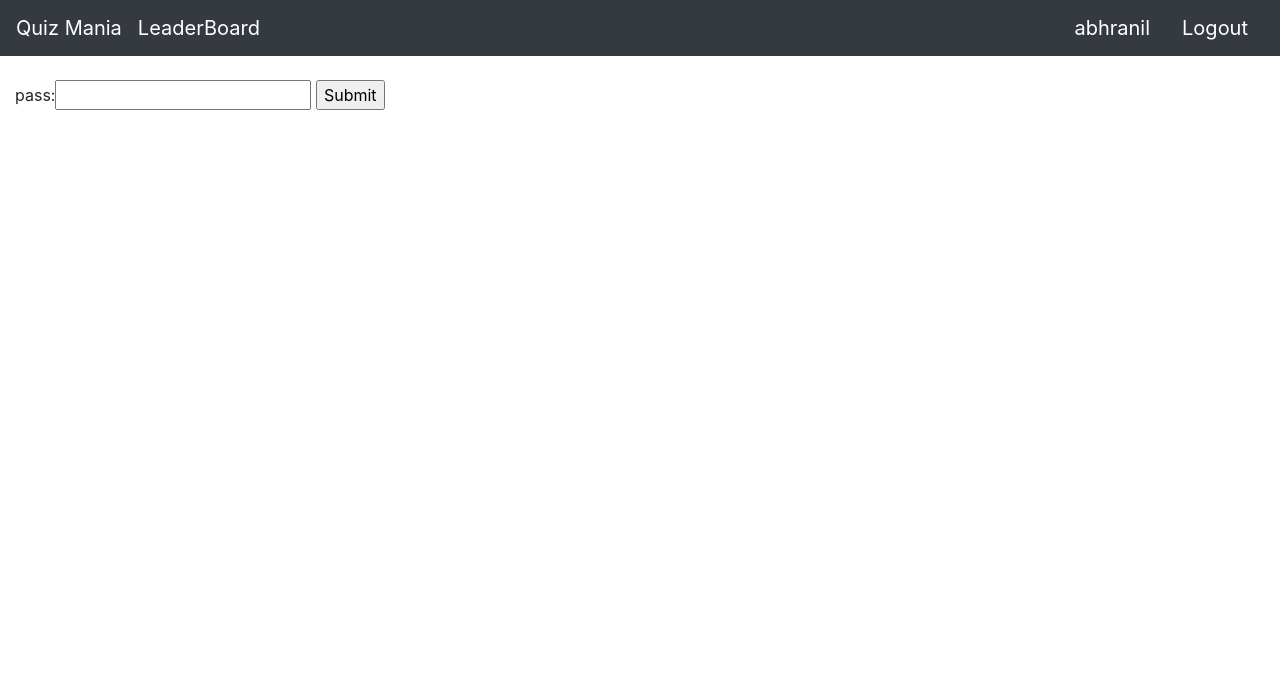
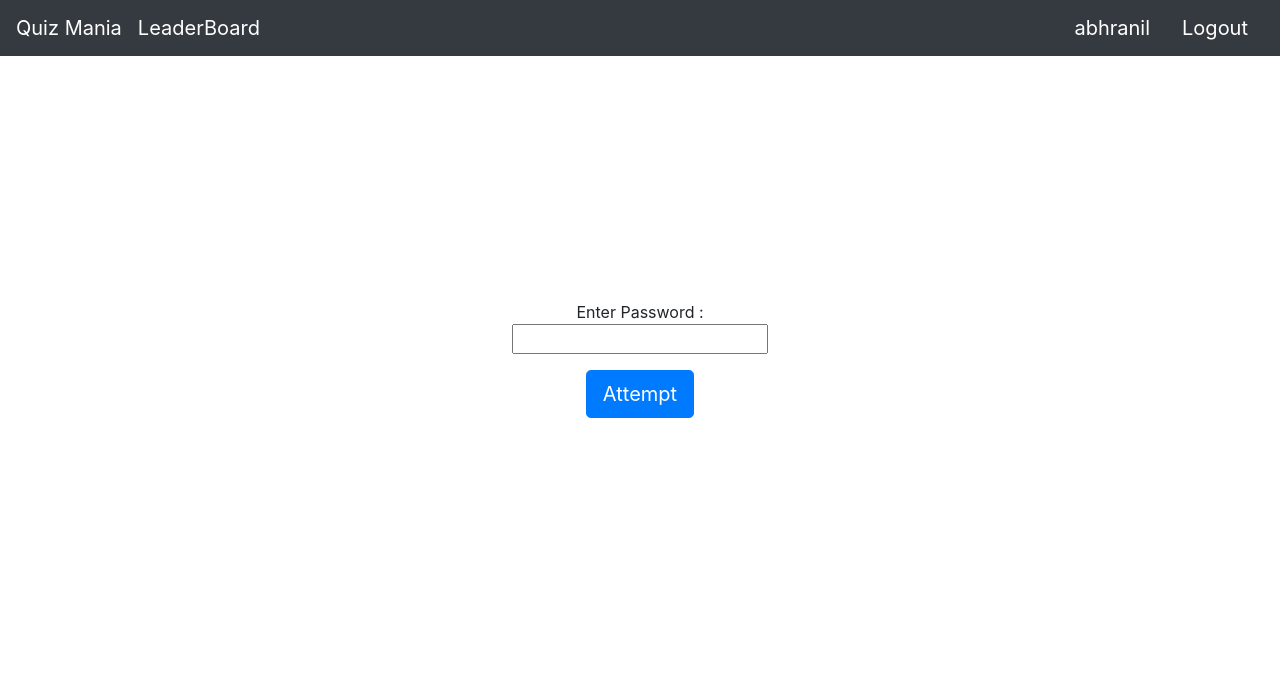
Before and after one commit to abhra04/quiz, a Django app: page /questions/enterquiz/1 in a window 1280 px wide. Shown: the top 700 px of the page. Run offline with Django 3.2, Linux system fonts and the light colour scheme; a user stored in the database is signed in; some libraries are stand-ins or nearby versions.

Commit message:
Update enterquiz.html

```diff
--- a/questions/templates/enterquiz.html
+++ b/questions/templates/enterquiz.html
@@ -1,11 +1,62 @@
+<link rel="stylesheet" href="https://cdn.jsdelivr.net/npm/bootstrap@4.5.3/dist/css/bootstrap.min.css" integrity="sha384-TX8t27EcRE3e/ihU7zmQxVncDAy5uIKz4rEkgIXeMed4M0jlfIDPvg6uqKI2xXr2" crossorigin="anonymous">
+
+<script src="https://code.jquery.com/jquery-3.5.1.slim.min.js" integrity="sha384-DfXdz2htPH0lsSSs5nCTpuj/zy4C+OGpamoFVy38MVBnE+IbbVYUew+OrCXaRkfj" crossorigin="anonymous"></script>
+<script src="https://cdn.jsdelivr.net/npm/bootstrap@4.5.3/dist/js/bootstrap.bundle.min.js" integrity="sha384-ho+j7jyWK8fNQe+A12Hb8AhRq26LrZ/JpcUGGOn+Y7RsweNrtN/tE3MoK7ZeZDyx" crossorigin="anonymous"></script>
+
+<style type="text/css">
+
+	.center {
+  width: 1500px;
+}
+.wrapper {
+
+  text-align: center;
+}
+</style>
+
+<!doctype html>
+<html lang="en">
+  <head>
+    <!-- Required meta tags -->
+    <meta charset="utf-8">
+    <meta name="viewport" content="width=device-width, initial-scale=1, shrink-to-fit=no">
+
+    <!-- Bootstrap CSS -->
+    <link rel="stylesheet" href="https://cdn.jsdelivr.net/npm/bootstrap@4.5.3/dist/css/bootstrap.min.css" integrity="sha384-TX8t27EcRE3e/ihU7zmQxVncDAy5uIKz4rEkgIXeMed4M0jlfIDPvg6uqKI2xXr2" crossorigin="anonymous">
+
+    <title>Make Private Quiz</title>
+  </head>
+  <body>
+
+
+
+
+
 {%  extends 'usermain.html' %}
 {% block content %}
+<style>
+.outPopUp {
+  position: absolute;
+  width: 300px;
+  height: 200px;
+  z-index: 15;
+  top: 50%;
+  left: 50%;
+  margin: -100px 0 0 -150px;
+
+}
+</style>
 
 
 <br>
+<div class="outPopUp">
 <form action="" method="POST">
     {% csrf_token %}
-    {{ form }}
-    <input type="submit" value="Submit">
+    <p class="wrapper">Enter Password : {{ form.password }}</p>
+    <p class="wrapper"><button type="submit" class="btn btn-primary btn-lg">Attempt</button>
 </form>
+</div>
 {% endblock  %}
+
+</body>
+</html>
```
